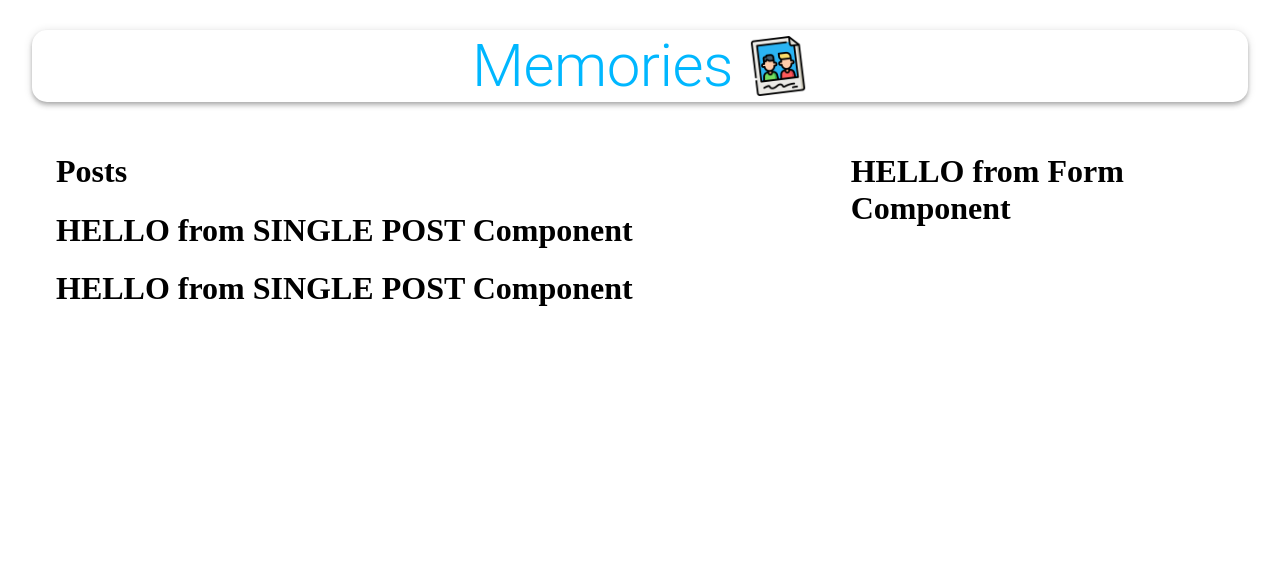
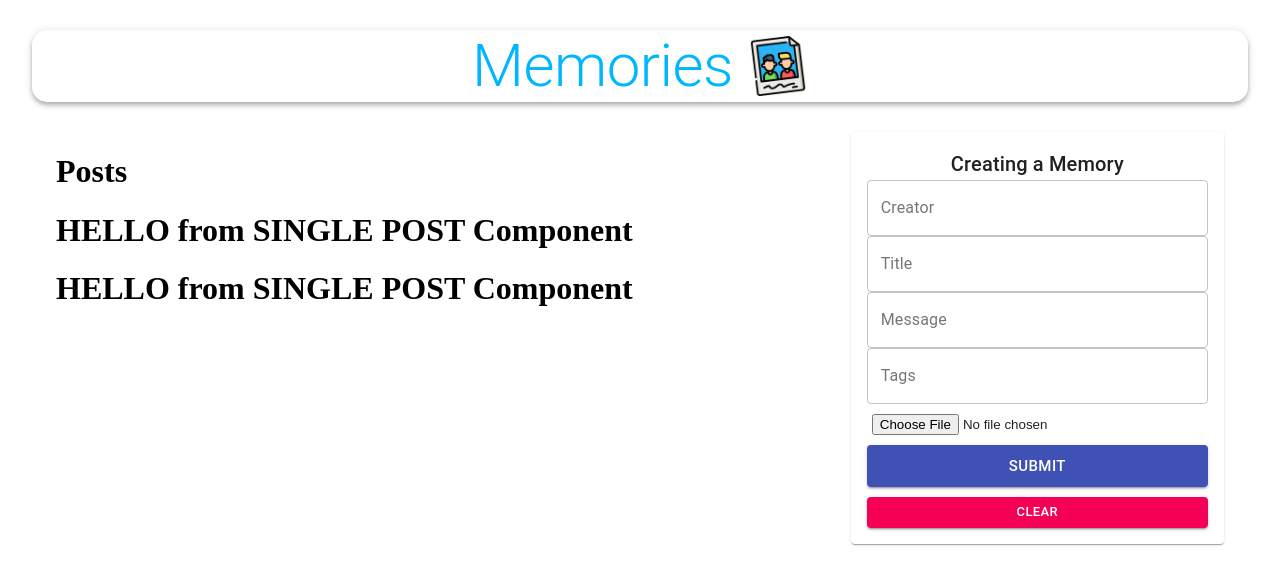
Before and after one commit to kuddleman/memories-project-client, a React (Create React App) app: page / in a window 1280 px wide. Shown: the top 584 px of the page. Built offline with nearby package versions, Linux system fonts and the light colour scheme; no server answers.

Commit message:
add form

```diff
--- a/src/Form/Form.js
+++ b/src/Form/Form.js
@@ -1,11 +1,65 @@
-import React from 'react'
-
+import React, {useState} from 'react'
+import { TextField, Button, Typography, Paper } from '@material-ui/core'
+import FileBase from 'react-file-base64'
 import useStyles from './styles'
 
 const Form = () => {
+    const [postData, setPostData] = useState({
+        creator: '', title: '', message: '', tags: '', selectedFile: ''
+    })
     const classes = useStyles()
+
+    const handleSubmit = () => {
+        console.log("This is form handleSubmit")
+    }
+    const clear = () => {
+        console.log("This is the CLEAR function")
+    }
     return (
-        <h1>HELLO from Form Component</h1>
+        <Paper className={classes.paper}>
+            <form autoComplete="off"
+                  noValidate className={classes.form}
+                  onSubmit={handleSubmit}
+            >
+                <Typography variant="h6">Creating a Memory</Typography>
+                <TextField name="creator"
+                           variant="outlined"
+                           label="Creator"
+                           fullWidth
+                           value={postData.creator}
+                           onChange={(e) => setPostData({ ...postData, creator: e.target.value })}
+                />
+                <TextField name="title"
+                           variant="outlined"
+                           label="Title"
+                           fullWidth
+                           value={postData.title}
+                           onChange={(e) => setPostData({ ...postData, title: e.target.value })}
+                />
+                <TextField name="message"
+                           variant="outlined"
+                           label="Message"
+                           fullWidth
+                           value={postData.message}
+                           onChange={(e) => setPostData({ ...postData, message: e.target.value })}
+                />
+                <TextField name="tags"
+                           variant="outlined"
+                           label="Tags"
+                           fullWidth
+                           value={postData.tags}
+                           onChange={(e) => setPostData({ ...postData, tags: e.target.value })}
+                />
+
+                <div className={classes.fileInput}>
+                    <FileBase type="file" multiple={false} onDone={({base64}) => setPostData({...postData, selectedFile: base64})}/>
+                </div>
+                <Button className={classes.buttonSubmit} variant="contained" color="primary" size="large" type="submit" fullWidth>Submit</Button>
+                <Button variant="contained" color="secondary" size="small" onClick={clear} fullWidth>Clear</Button>
+                </form>
+
+        </Paper>
+
     )
 }
 
```
Also changed, not shown: 1 other file (tests, documents, lock files or other folders).
